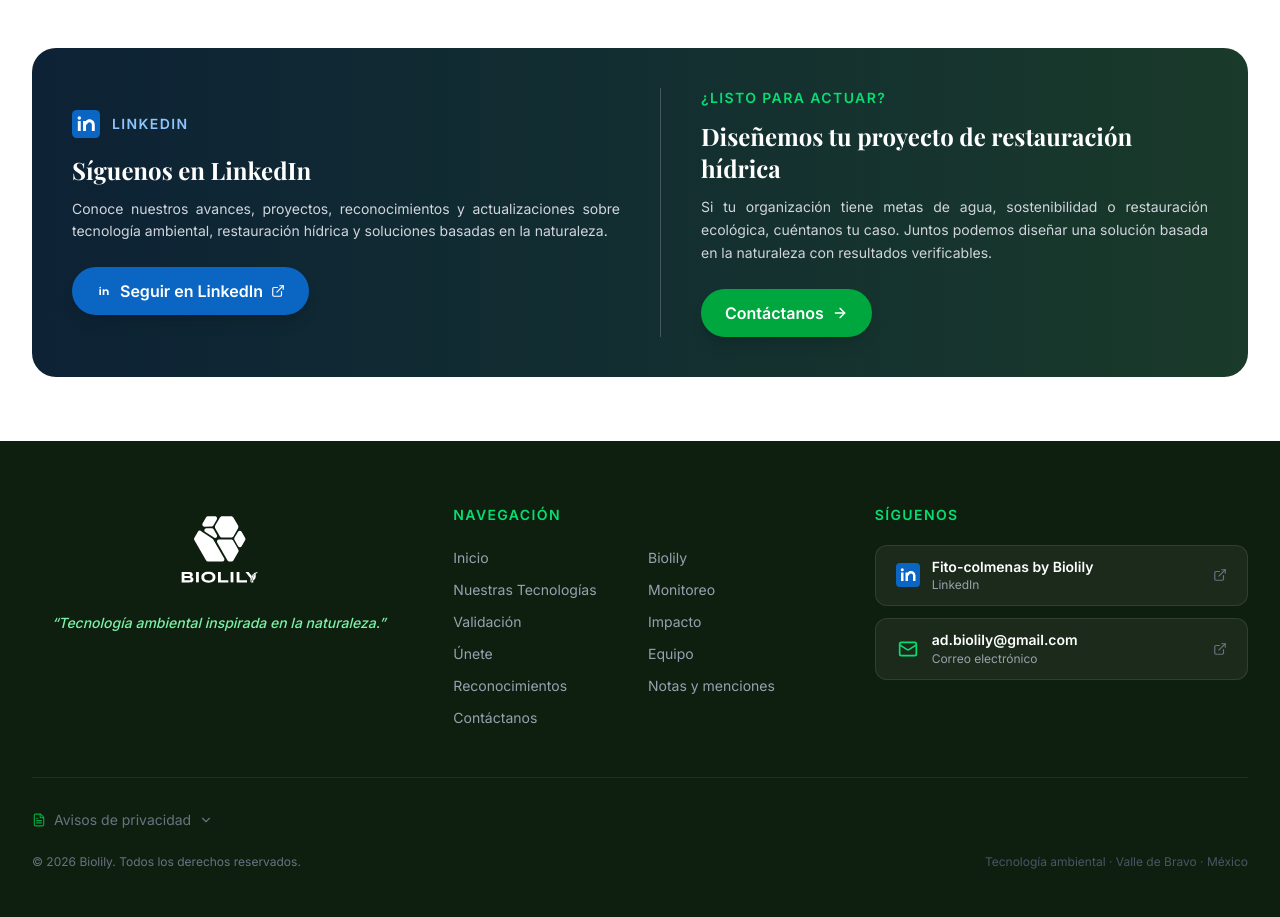
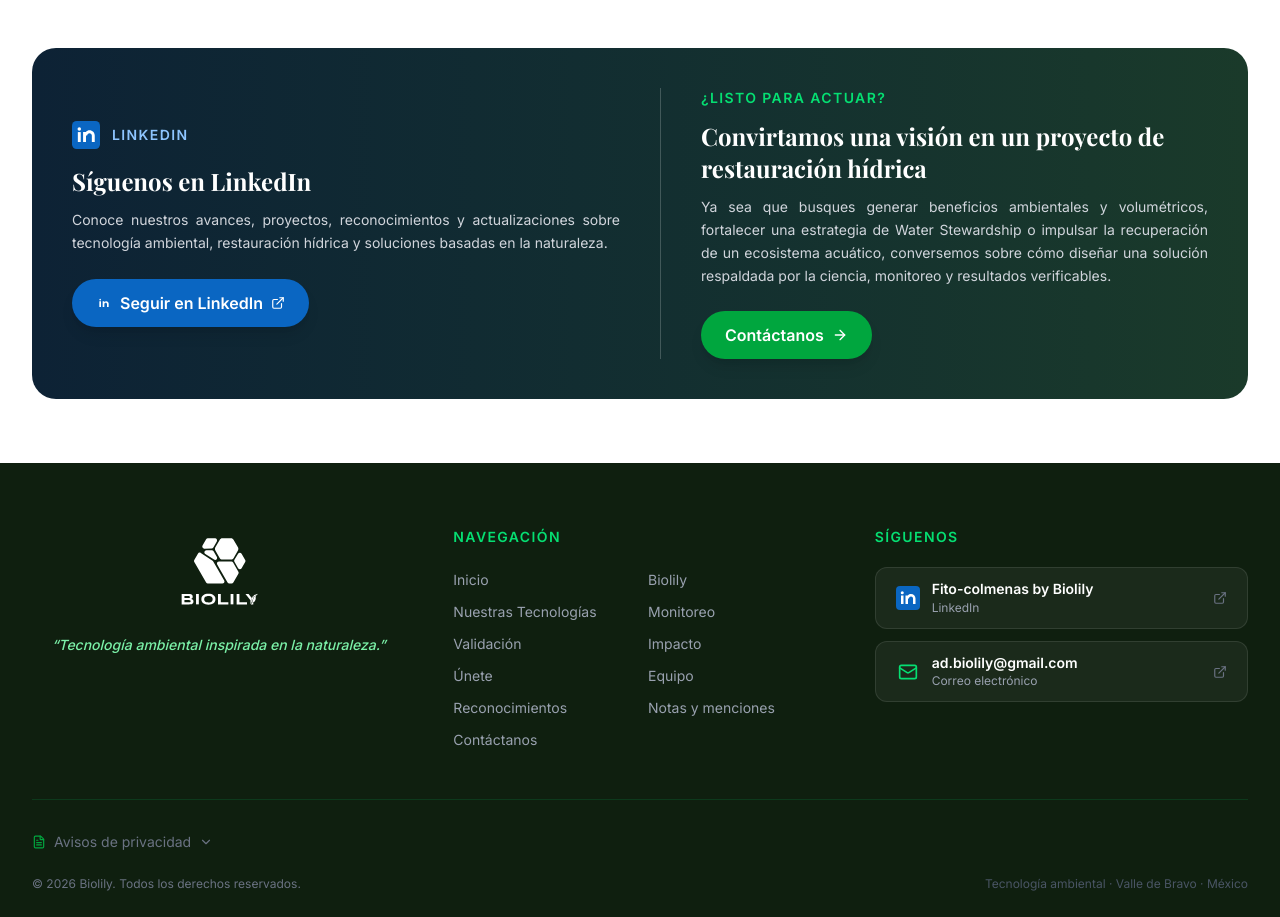
Before and after one commit to ximenaiturriagac/biolily, a Next.js app: page / in a window 1280 px wide. Shown: the part 9340-10257 px from the top of the page. Built offline with nearby package versions, Linux system fonts and the light colour scheme; a web font is replaced by a local one.

Commit message:
Update LinkedInBanner.tsx

```diff
--- a/src/components/LinkedInBanner.tsx
+++ b/src/components/LinkedInBanner.tsx
@@ -48,12 +48,12 @@ export default function LinkedInBanner() {
                 ¿Listo para actuar?
               </span>
               <h3 className="font-display text-2xl font-bold mb-3">
-                Diseñemos tu proyecto de restauración hídrica
+                Convirtamos una visión en un proyecto de restauración hídrica
               </h3>
               <p className="text-gray-300 text-sm leading-relaxed mb-6">
-                Si tu organización tiene metas de agua, sostenibilidad o restauración ecológica,
-                cuéntanos tu caso. Juntos podemos diseñar una solución basada en la naturaleza
-                con resultados verificables.
+                Ya sea que busques generar beneficios ambientales y volumétricos, fortalecer una
+                estrategia de Water Stewardship o impulsar la recuperación de un ecosistema acuático,
+                conversemos sobre cómo diseñar una solución respaldada por la ciencia, monitoreo y resultados verificables.
               </p>
               <a
                 href="/contacto"
```
